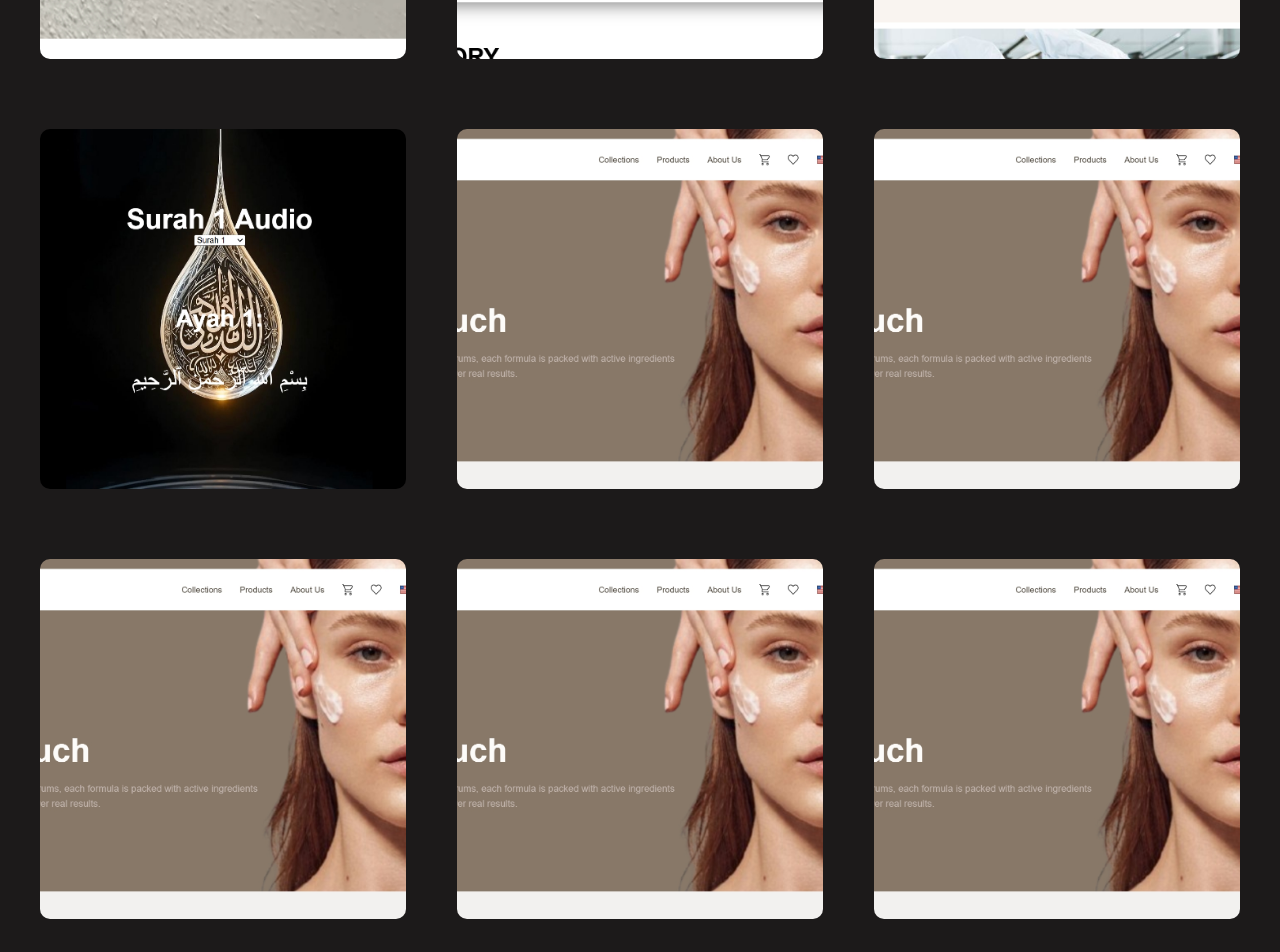
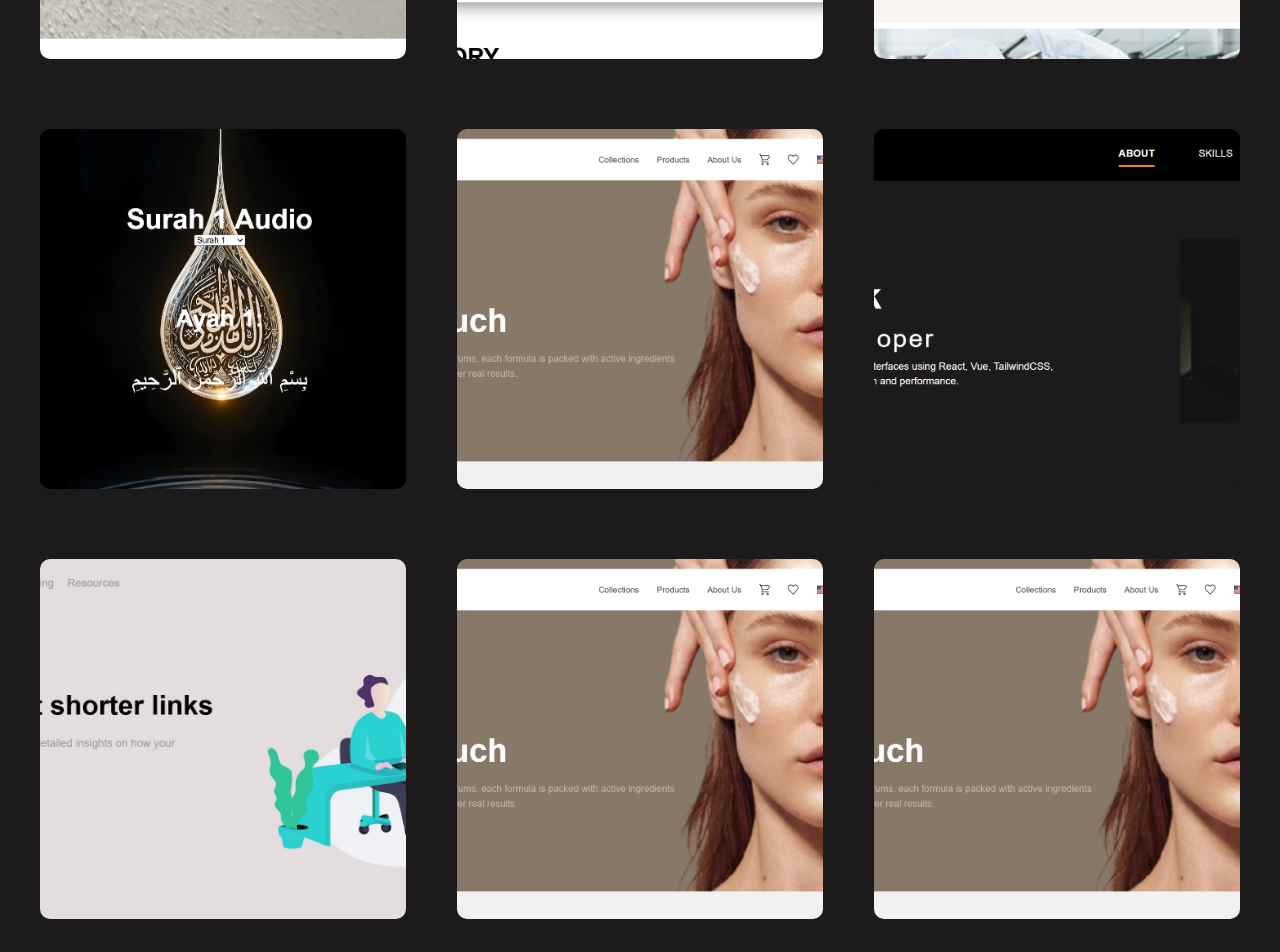
Before and after one commit to Bigoluwagentle/Abdulmalik-portfolio, a React (Create React App) app: page /Projects in a window 1280 px wide. Shown: the part 920-1872 px from the top of the page. Built offline with nearby package versions, Linux system fonts and the light colour scheme.

Commit message:
Initial commit

```diff
--- a/src/Products.css
+++ b/src/Products.css
@@ -149,6 +149,12 @@ article #bag{
 #skin{
     background-image: url(/public/Screenshot_18-8-2025_105440_skin-care-opal.vercel.app.jpeg);
 }
+#portfolio{
+    background-image: url(/public/Screenshot_19-8-2025_63754_localhost.jpeg);
+}
+#url{
+    background-image: url(/public/Screenshot_19-8-2025_134029_localhost.jpeg);
+}
 #hamburger{
     display: none;
 }
--- a/src/Projects.jsx
+++ b/src/Projects.jsx
@@ -125,25 +125,25 @@ function Project(){
                     </nav>
                 </div>
 
-                <div class="card" id="skin">
+                <div class="card" id="portfolio">
                     <nav class="check">
-                        <h4>Skin Care</h4>
+                        <h4>My Portfolio</h4>
                         <p>Role: Frontend Developer</p>
-                        <p>Tech: REACT AND API</p>
+                        <p>Tech: REACT and JAVASCRIPT</p>
                         <p>Challenge: Deliver real-time suggestions via API</p>
                         <p>Result: Over 100 test users used it with positive results.</p>
-                        <button onClick={() => addUrl("https://skin-care-opal.vercel.app/")}>View Project <i class="fa-solid fa-eye-slash"></i></button>
+                        <button onClick={() => addUrl("https://abdulmalik-portfolio-steel.vercel.app/")}>View Project <i class="fa-solid fa-eye-slash"></i></button>
                     </nav>
                 </div>
 
-                <div class="card" id="skin">
+                <div class="card" id="url">
                     <nav class="check">
-                        <h4>Skin Care</h4>
+                        <h4>URL Shorten</h4>
                         <p>Role: Frontend Developer</p>
-                        <p>Tech: REACT AND API</p>
+                        <p>Tech: REACT AND JAVASCRIPT</p>
                         <p>Challenge: Deliver real-time suggestions via API</p>
                         <p>Result: Over 100 test users used it with positive results.</p>
-                        <button onClick={() => addUrl("https://skin-care-opal.vercel.app/")}>View Project <i class="fa-solid fa-eye-slash"></i></button>
+                        <button onClick={() => addUrl("https://abdulmalik-url-shorten.vercel.app/")}>View Project <i class="fa-solid fa-eye-slash"></i></button>
                     </nav>
                 </div>
 
```
Also changed, not shown: public/Screenshot_19-8-2025_134029_localhost.jpeg (added), public/Screenshot_19-8-2025_63754_localhost.jpeg (added).
